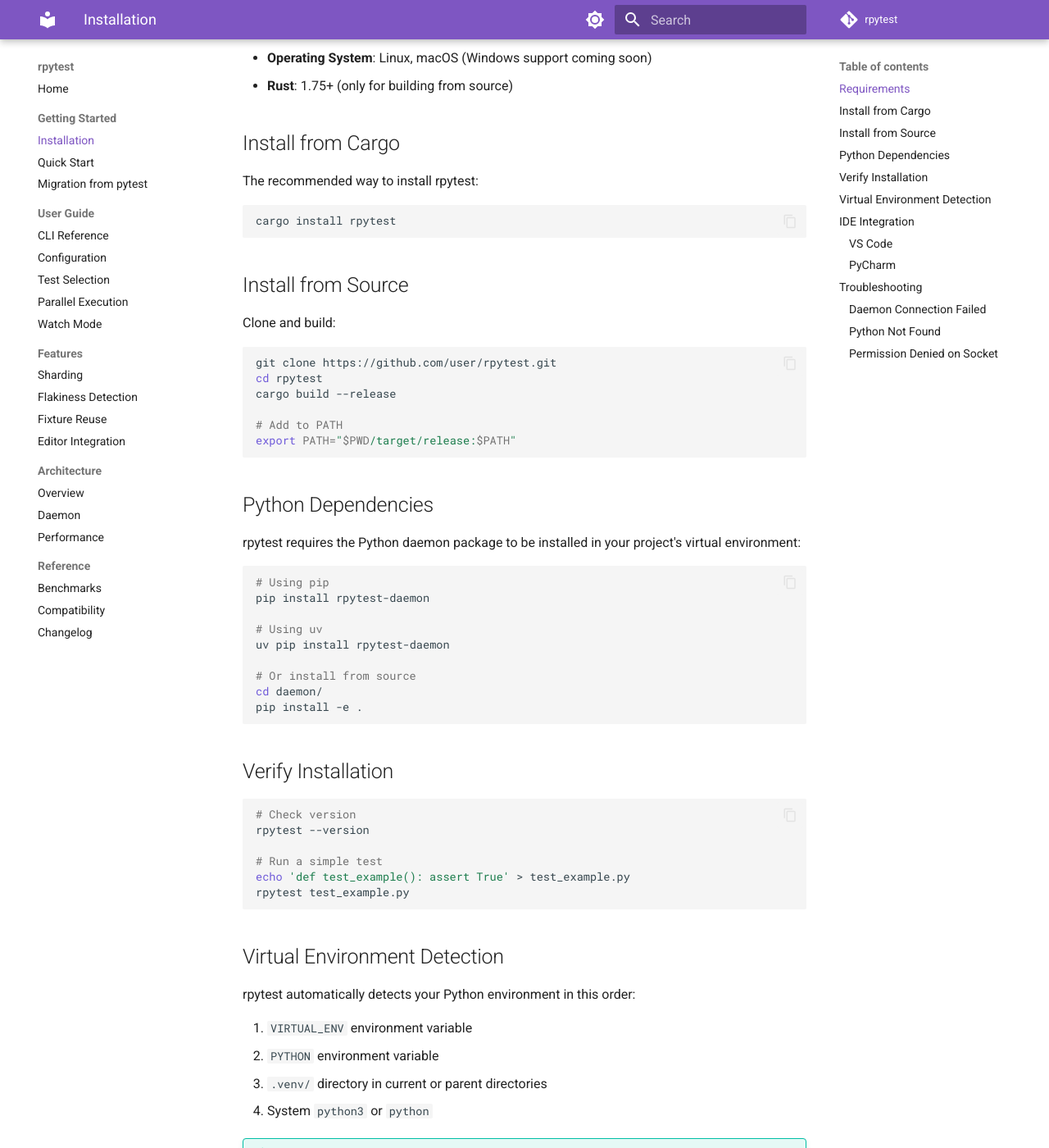
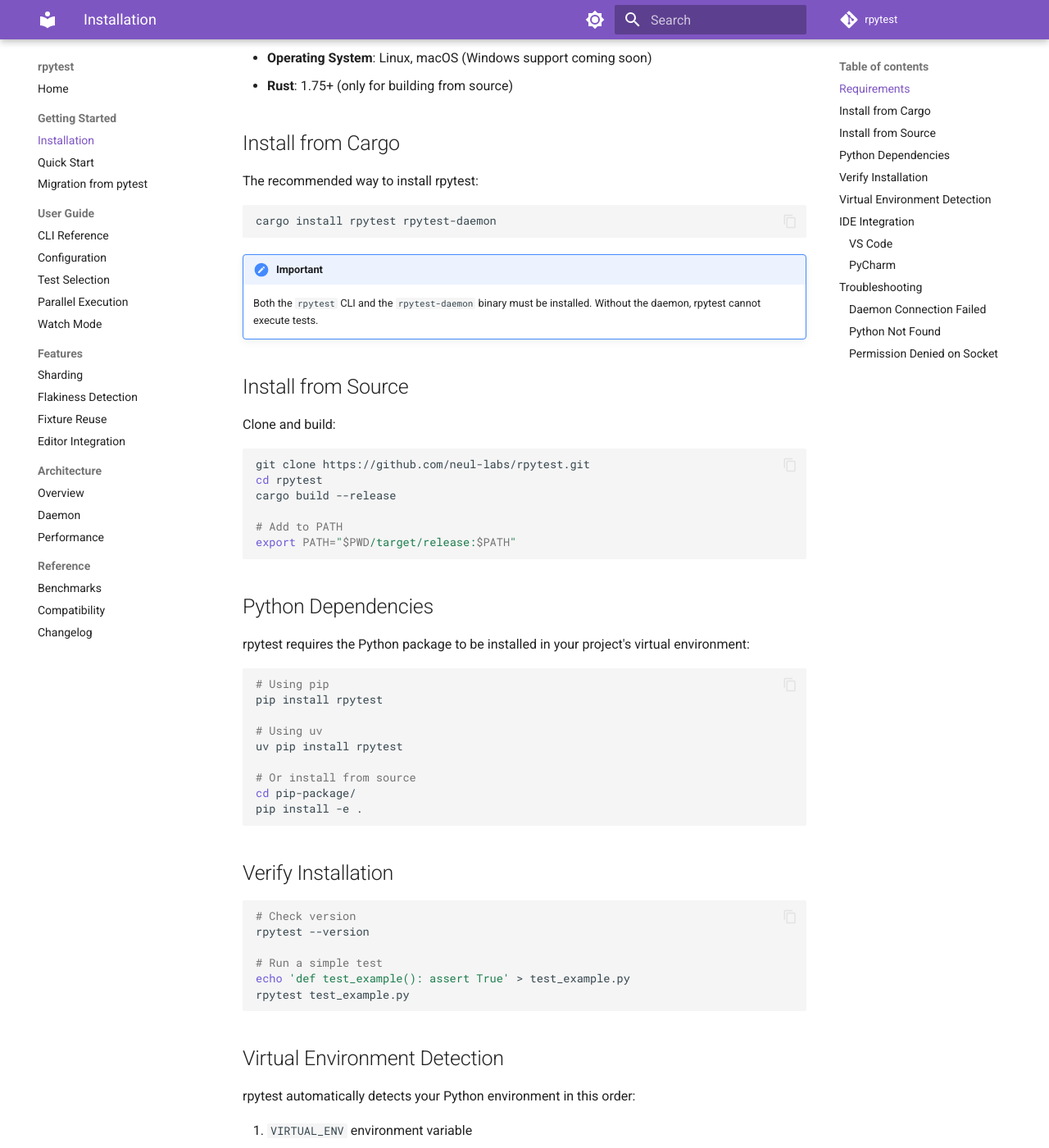
Before and after one commit to neul-labs/rpytest, an MkDocs documentation site: the page built from documentation/docs/getting-started/installation.md, in a window 1280 px wide and 1400 px high, scrolled down 206 px. Shown: the whole window at 82% size. Built offline with MkDocs 1.6.1 and Material for MkDocs 9.7.7, drawn with Linux system fonts in a browser that asks for light colours; comment, search, counter and statistics services are not loaded; some of the changed text lies outside the part shown.

Commit message:
fix: ensure cargo install includes rpytest-daemon
Update installation instructions across README.md and documentation to
show that both rpytest and rpytest-daemon must be installed via cargo.
Without the daemon binary, rpytest fails with:
  'Could not find rpytest-daemon binary'

Changes:
- README.md: update cargo install command and add note
- installation.md: update cargo install and add important admonition
- index.md: update quick example
- rpytest-daemon/Cargo.toml: use workspace-inherited metadata fields

Closes #6

Signed-off-by: Jean Humann <jean.humann@cleyrop.com>

````diff
--- a/documentation/docs/getting-started/installation.md
+++ b/documentation/docs/getting-started/installation.md
@@ -11,15 +11,19 @@
 The recommended way to install rpytest:
 
 ```bash
-cargo install rpytest
+cargo install rpytest rpytest-daemon
 ```
+
+!!! important
+    Both the `rpytest` CLI and the `rpytest-daemon` binary must be installed.
+    Without the daemon, rpytest cannot execute tests.
 
 ## Install from Source
 
 Clone and build:
 
 ```bash
-git clone https://github.com/user/rpytest.git
+git clone https://github.com/neul-labs/rpytest.git
 cd rpytest
 cargo build --release
 
@@ -29,17 +33,17 @@
 
 ## Python Dependencies
 
-rpytest requires the Python daemon package to be installed in your project's virtual environment:
+rpytest requires the Python package to be installed in your project's virtual environment:
 
 ```bash
 # Using pip
-pip install rpytest-daemon
+pip install rpytest
 
 # Using uv
-uv pip install rpytest-daemon
+uv pip install rpytest
 
 # Or install from source
-cd daemon/
+cd pip-package/
 pip install -e .
 ```
 
@@ -68,7 +72,7 @@
 
     ```bash
     uv venv
-    uv pip install rpytest-daemon pytest
+    uv pip install rpytest pytest
     rpytest tests/
     ```
 
````
Also changed, not shown: documentation/docs/index.md (+2 -2 lines), README.md, 1 other file.
